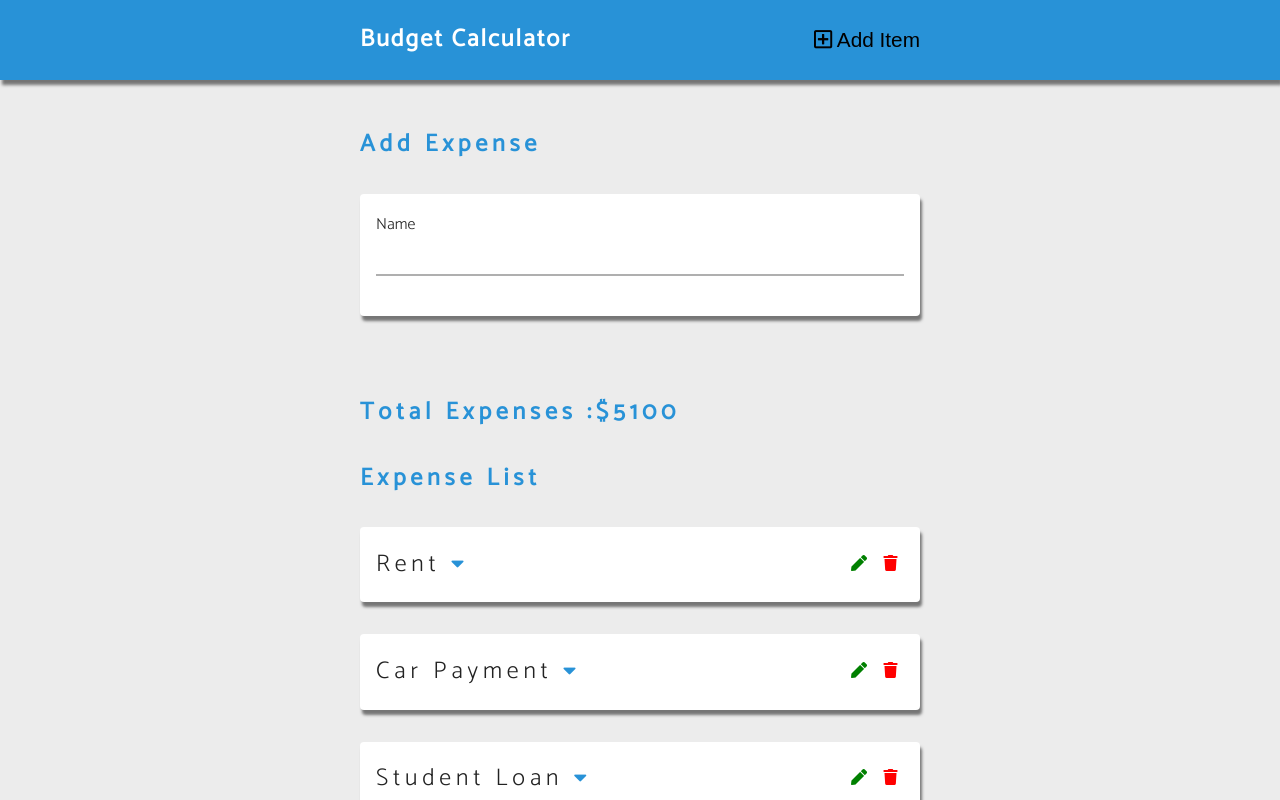
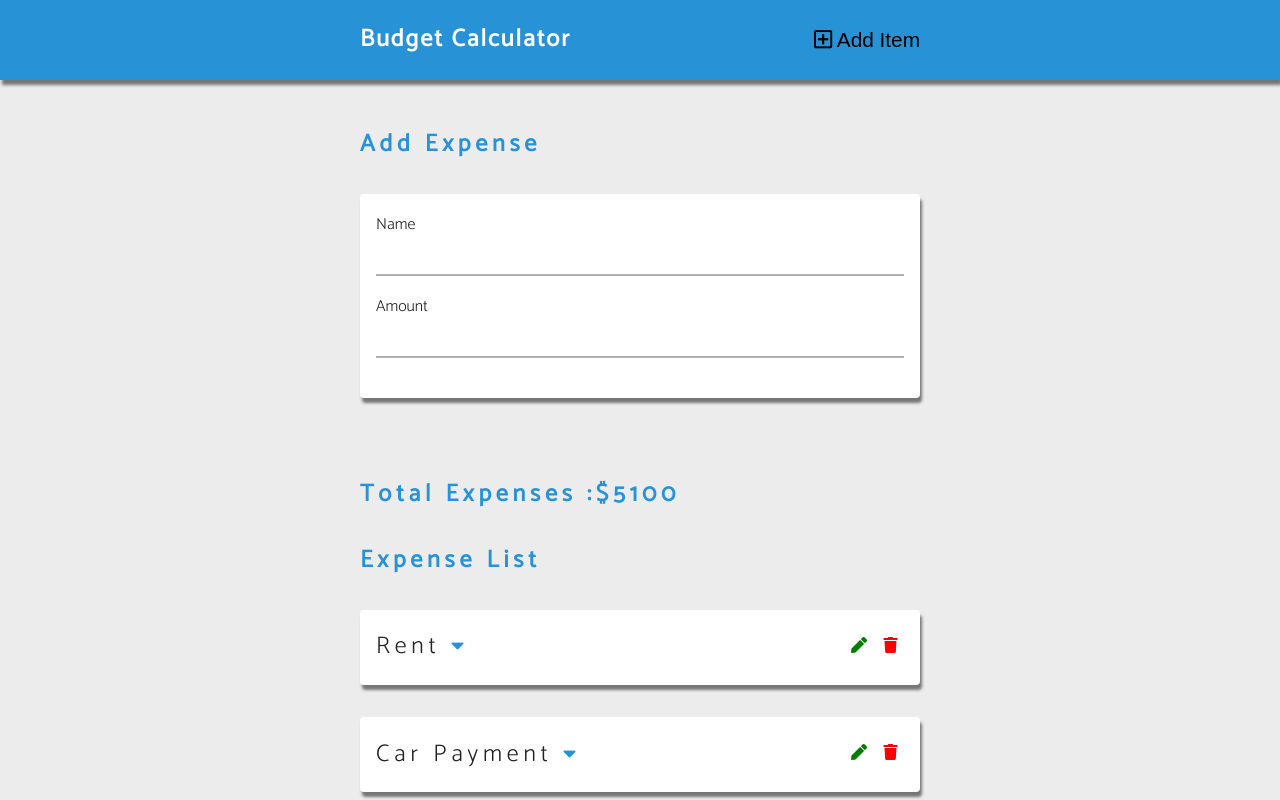
Before and after one commit to BeataJ/budget-calculator-svelte, a Svelte app: page / in a window 1280 px wide. Shown: the top 800 px of the page. Built offline with nearby package versions, Linux system fonts and the light colour scheme.

Commit message:
add second form-control  amount

```diff
--- a/src/ExpenseForm.svelte
+++ b/src/ExpenseForm.svelte
@@ -10,5 +10,9 @@
       <label for="name">name</label>
       <input type="text" id="name" />
     </div>
+    <div class="form-control">
+      <label for="amount">amount</label>
+      <input type="number" id="amount" />
+    </div>
   </form>
 </section>
```
